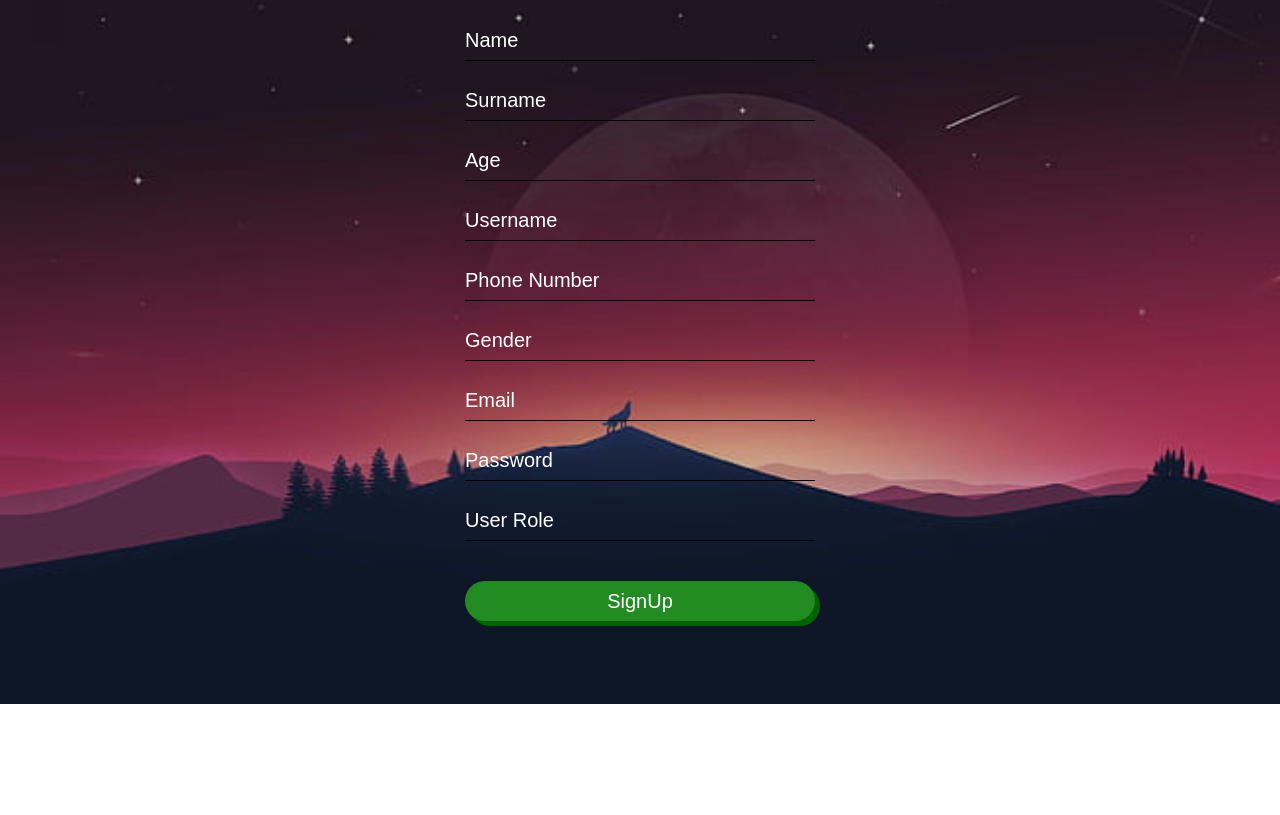
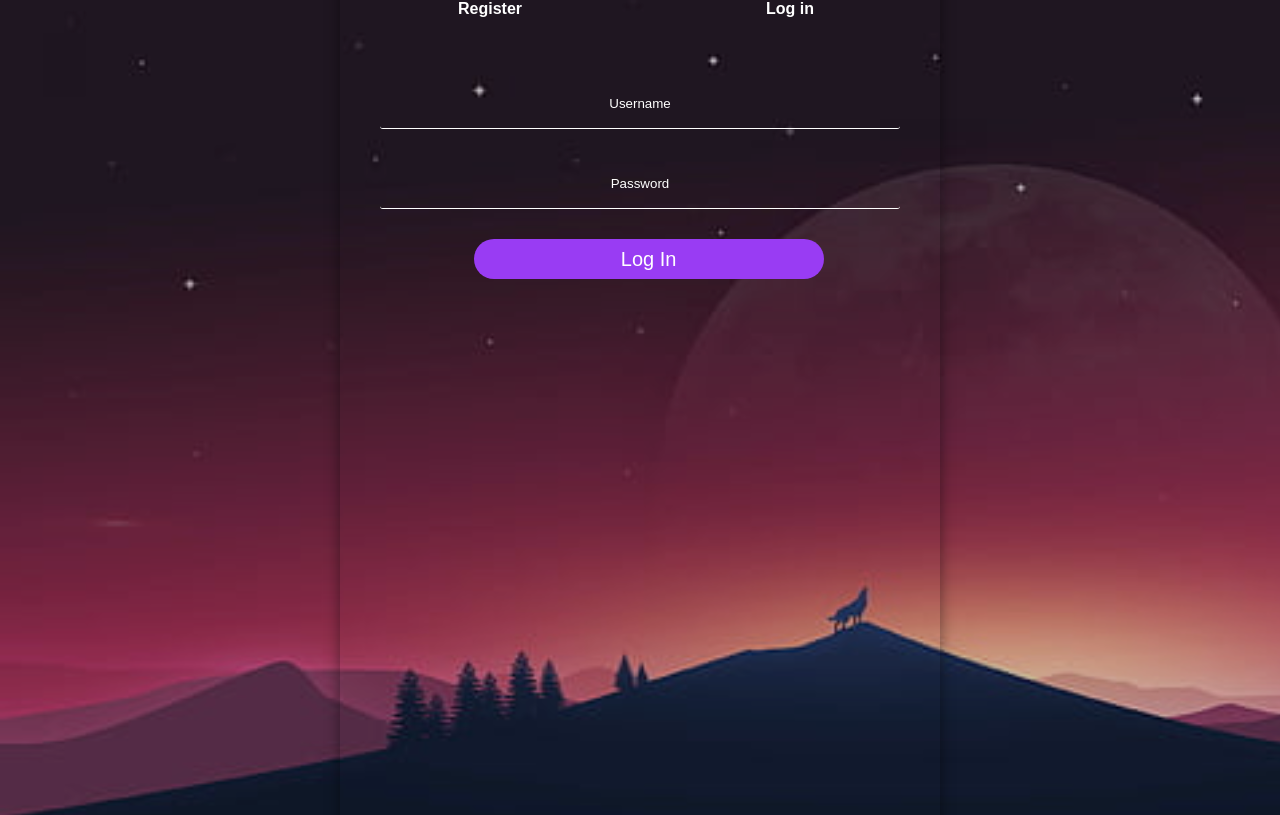
Before and after one commit to ekberby/Coders_project, a plain HTML site: page Web_demo0/src/main/webapp/page.html in a window 1280 px wide. Shown: the part 96-911 px from the top of the page. Before the commit the page ends 800 px from the top, so only its background shows below. Drawn offline with Linux system fonts and the light colour scheme.

Commit message:
front edited

```diff
--- a/Web_demo0/src/main/webapp/page.html
+++ b/Web_demo0/src/main/webapp/page.html
@@ -1,33 +1,23 @@
 <!DOCTYPE html>
-<html>
+<html xmlns="http://www.w3.org/1999/html">
 <head>
     <title>Sign Up</title>
     <link rel="stylesheet" type="text/css" href="style.css">
 </head>
 <body>
-<form action="http://localhost:8080/users" method="post">
-    <h1>SignUp</h1>
-    <input type="text" name="" placeholder="Name" id="fname">
-    <input type="text" name="" placeholder="Surname" id="lname">
-    <input type="number" name="" id="age" placeholder="Age" min="18">
-    <input type="text" name="" placeholder="Username" id="username">
-    <input type="tel" id="phone" placeholder="Phone Number" pattern="[0-9]{12}">
-    <input type="text" name="" list="gender" placeholder="Gender">
-    <datalist id="gender">
-        <option>MALE</option>
-        <option>FEMALE</option>
-        <option>UNKNOWN</option>
-    </datalist>
-    <input type="email" name="" placeholder="Email" id="email">
-    <input type="password" name="" placeholder="Password" id="pass">
-    <input type="text" name="" list="role" placeholder="User Role">
-    <datalist id="role">
-        <option>ADMIN</option>
-        <option>USER</option>
-        <option>MODERATOR</option>
-    </datalist>
-    <button type="submit" onclick="createUser()">SignUp</button>
-</form>
+<div id="bg">
+    <div class="module" id="module">
+        <ul>
+            <li class="tab activeTab"><input type="button" value="Register" class="button" onclick="showSignUp()"></li>
+            <li class="tab"><input type="button" value="Log in" class="button" onclick="showLogIn()"></li>
+        </ul>
+        <form class="form" id="form">
+            <input type="text" placeholder="Username" class="textbox"/>
+            <input type="password" placeholder="Password" class="textbox"/>
+            <input type="submit" value="Log In" id="submit"/>
+        </form>
+    </div>
+</div>
 </body>
 <script>
     function createUser(){
@@ -69,5 +59,46 @@
 
         xmlhttp.send(JSON.stringify(customerData));
     }
+
+    function showSignUp(){
+        let display = document.getElementById("module")
+        display.innerHTML = '<ul>\n' +
+            '            <li class="tab activeTab"><input type="button" value="Register" class="button" onclick="showSignUp()"></li>\n' +
+            '            <li class="tab"><input type="button" value="Log in" class="button" onclick="showLogIn()"></li>\n' +
+            '        </ul>\n' +
+            '        <form action="http://localhost:8080/users" method="post" class="form" id="form">\n'+
+            '<input type="text" placeholder="First Name" class="textbox" id="fname"/>\n' +
+            '            <input type="text" placeholder="Last Name" class="textbox" id="lname"/>\n' +
+            '            <input type="email" placeholder="Email Address" class="textbox" id="email"/>\n' +
+            '            <input type="number" name="" id="age" placeholder="Age" min="18" class="textbox">\n' +
+            '            <input type="text" name="" placeholder="Username" id="username" class="textbox">\n' +
+            '            <input type="tel" id="phone" placeholder="Phone Number" pattern="[0-9]{12}" class="textbox">\n' +
+            '            <input type="text" name="" list="gender" placeholder="Gender" class="textbox">\n' +
+            '            <datalist id="gender">\n' +
+            '                <option>MALE</option>\n' +
+            '                <option>FEMALE</option>\n' +
+            '                <option>UNKNOWN</option>\n' +
+            '            </datalist>\n' +
+            '            <input type="email" name="" placeholder="Email" id="email" class="textbox">\n' +
+            '            <input type="password" name="" placeholder="Password" id="pass" class="textbox">\n' +
+            '            <input type="text" name="" list="role" placeholder="User Role" class="textbox">\n' +
+            '            <datalist id="role">\n' +
+            '                <option>ADMIN</option>\n' +
+            '                <option>USER</option>\n' +
+            '                <option>MODERATOR</option>\n' +
+            '            </datalist>\n' +
+            '            <input type="submit" value="Sign Up" id="submit" onclick="createUser()"/>\n'+
+            '</form>'
+
+    }
+
+    function showLogIn(){
+        let display = document.getElementById("form")
+        display.innerHTML = '<form action="/login" class="form" id="form">\n'+
+            '<input type="text" placeholder="Username" class="textbox" />\n'+
+            '<input type="password" placeholder="Password" class="textbox" />\n'+
+            '<input type="submit" value="Log In" id="submit"/>'+
+            '</form>'
+    }
 </script>
 </html>
--- a/Web_demo0/src/main/webapp/style.css
+++ b/Web_demo0/src/main/webapp/style.css
@@ -1,55 +1,142 @@
 *{
-    margin: 0;
-    padding: 0;
-    font-family: sans-serif;
-    box-sizing: border-box;
+    margin:0;
+    padding:0;
 }
 
 body{
-    display: flex;
-    align-items: center;
-    flex-direction: column;
-    height: 100vh;
+
+    font-family:helvetica;
     background: linear-gradient(rgba(0,0,0,0.2),rgba(0,0,0,0.2),rgba(0,0,0,0.2)),
     url("signup.jpg");
     background-size: cover;
 }
 
-form{
-    margin-top: 50px;
-    text-align: center;
+#bg{
+    position:relative;
+    top:20px;
+    height:1100px;
+    width:600px;
+    background-size:cover;
+    margin-left:auto;
+    margin-right:auto;
 }
 
-input{
-    display: block;
-    width: 350px;
-    height: 40px;
-    margin: 20px;
-    border: none;
-    outline: none;
-    font-size: 20px;
-    border-bottom: 1px solid black;
-    background: transparent;
+.module{
+    position:relative;
+    top:5%;
+    height: 88%;
+    margin-left:auto;
+    margin-right:auto;
+    border-radius:5px;
+    -webkit-box-shadow:  0px 0px 15px 0px rgba(0, 0, 0, .45);
+    box-shadow:  0px 0px 15px 0px rgba(0, 0, 0, .45);
+
+}
+
+.module ul{
+    list-style-type:none;
+    margin:0;
+}
+
+.tab{
+    float:left;
+    height:60px;
+    width:50%;
+    box-sizing:border-box;
+    text-align:center;
+    cursor:pointer;
+    transition:background .4s;
+}
+
+.tab:first-child{
+    -webkit-border-radius: 5px 0px 0px 0px;
+    border-radius: 5px 0px 0px 0px;
+}
+
+.tab:last-child{
+    -webkit-border-radius: 0px 5px 0px 0px;
+    border-radius: 0px 5px 0px 0px;
+}
+
+.tab:hover{
+    background-color:rgba(0,0,0,.1);
+}
+
+.activeTab .icon{
+    opacity:1;
+}
+
+.icon{
+    height:24px;
+    width:24px;
+    opacity:.2;
+}
+
+.form{
+    float:left;
+    height:86%;
+    width:100%;
+    box-sizing:border-box;
+    padding:40px;
+}
+
+.textbox{
+    background-color: transparent;
+    height:50px;
+    width:100%;
+    border-radius:3px;
+    border:none;
+    border-bottom: 1px solid white;
+    box-sizing:border-box;
+    padding:10px;
+    margin-bottom:30px;
+}
+
+::placeholder{
+    text-align: center;
     color: white;
 }
 
-button {
+.textbox:focus{
+    outline:none;
+    border:none;
+    color:white;
+}
+
+.button{
+    height:100%;
+    width:100%;
+    border-radius:3px;
+    border:rgba(0,0,0,.3) 0px solid;
+    box-sizing:border-box;
+    margin-bottom:30px;
+    background: transparent;
+    color: white;
+    font-weight:bold;
+    font-size: 12pt;
+    transition:background .4s;
+    cursor:pointer;
+}
+
+.button:hover{
+    background:white;
+}
+
+ul button{
+    border: transparent;
+}
+
+#submit{
     width: 350px;
     height: 40px;
     font-size: 20px;
-    background-color: forestgreen;
+    background-color: #993CF3;
     border: none;
     color: white;
-    margin-top: 20px;
     border-radius: 20px;
-    box-shadow: 5px 5px darkgreen;
+    margin-left: 18%;
 }
 
-form h1{
-    margin-bottom: 30px;
-    color: white;
+#submit:hover{
+    background-color: #7a30c2;
 }
-
-::placeholder{
-    color: white;
-}
```
Also changed, not shown: 2 other files.
